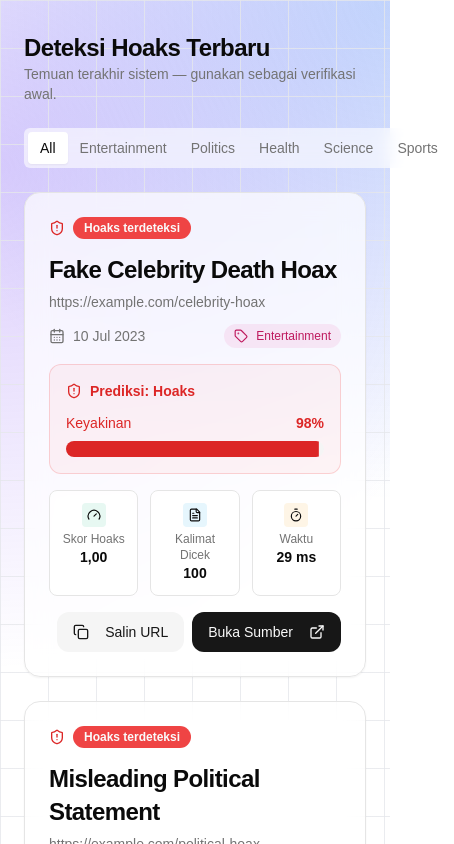
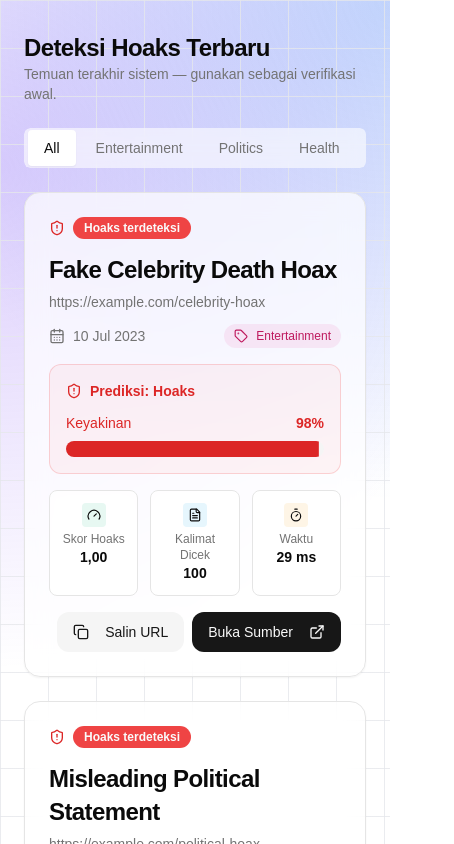
Before and after one commit to fallahibagaskara/hoax-news-detection, a Next.js app: page /recent-hoaxes in a window 390 px wide. Shown: the top 844 px of the page, 454 px wide, since content can reach past the window. Built offline with nearby package versions, Linux system fonts and the light colour scheme.

Commit message:
Refactor RecentHoaxesPage to enhance tab layout and styling for improved user experience. Introduce responsive design elements and better visual representation of categories, ensuring a more cohesive and modern interface.

```diff
--- a/app/recent-hoaxes/page.tsx
+++ b/app/recent-hoaxes/page.tsx
@@ -85,14 +85,31 @@ export default function RecentHoaxesPage() {
 
         {/* Filters */}
         <div className="mb-6">
-          <Tabs value={cat} onValueChange={setCat}>
-            <TabsList className="backdrop-blur bg-white/60 dark:bg-white/10">
-              {cats.map(c => (
-                <TabsTrigger key={c} value={c} className="capitalize">{c}</TabsTrigger>
-              ))}
-            </TabsList>
-          </Tabs>
+          <div className="-mx-6 px-6 sm:mx-0 sm:px-0">
+            <div className="overflow-x-auto overscroll-x-contain scrollbar-none rounded-md">
+              <Tabs value={cat} onValueChange={setCat}>
+                <TabsList
+                  className="
+            inline-flex min-w-max gap-1
+            whitespace-nowrap
+            backdrop-blur bg-white/60 dark:bg-white/10
+          "
+                >
+                  {cats.map((c) => (
+                    <TabsTrigger
+                      key={c}
+                      value={c}
+                      className="shrink-0 capitalize px-4 py-2"
+                    >
+                      {c}
+                    </TabsTrigger>
+                  ))}
+                </TabsList>
+              </Tabs>
+            </div>
+          </div>
         </div>
+
 
         {/* Grid */}
         <div className="grid gap-6 md:grid-cols-2 lg:grid-cols-3">
```
